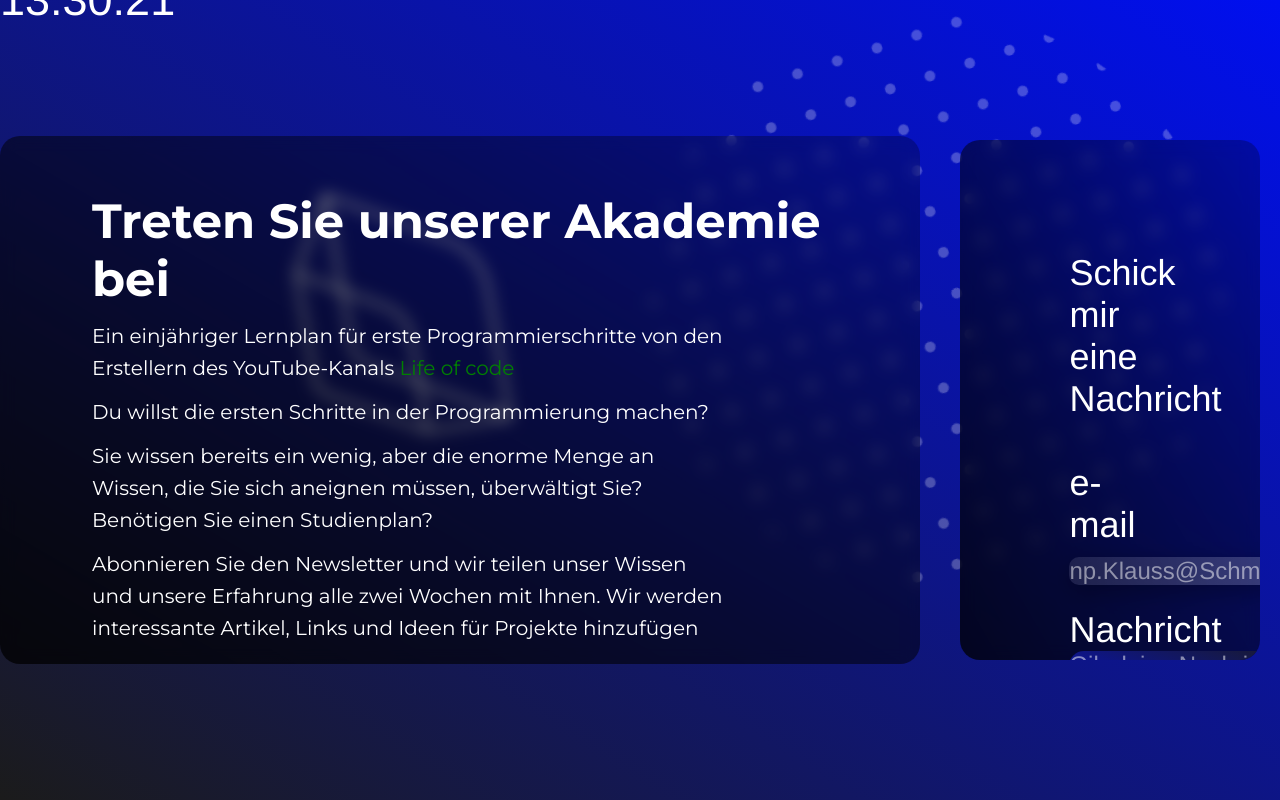
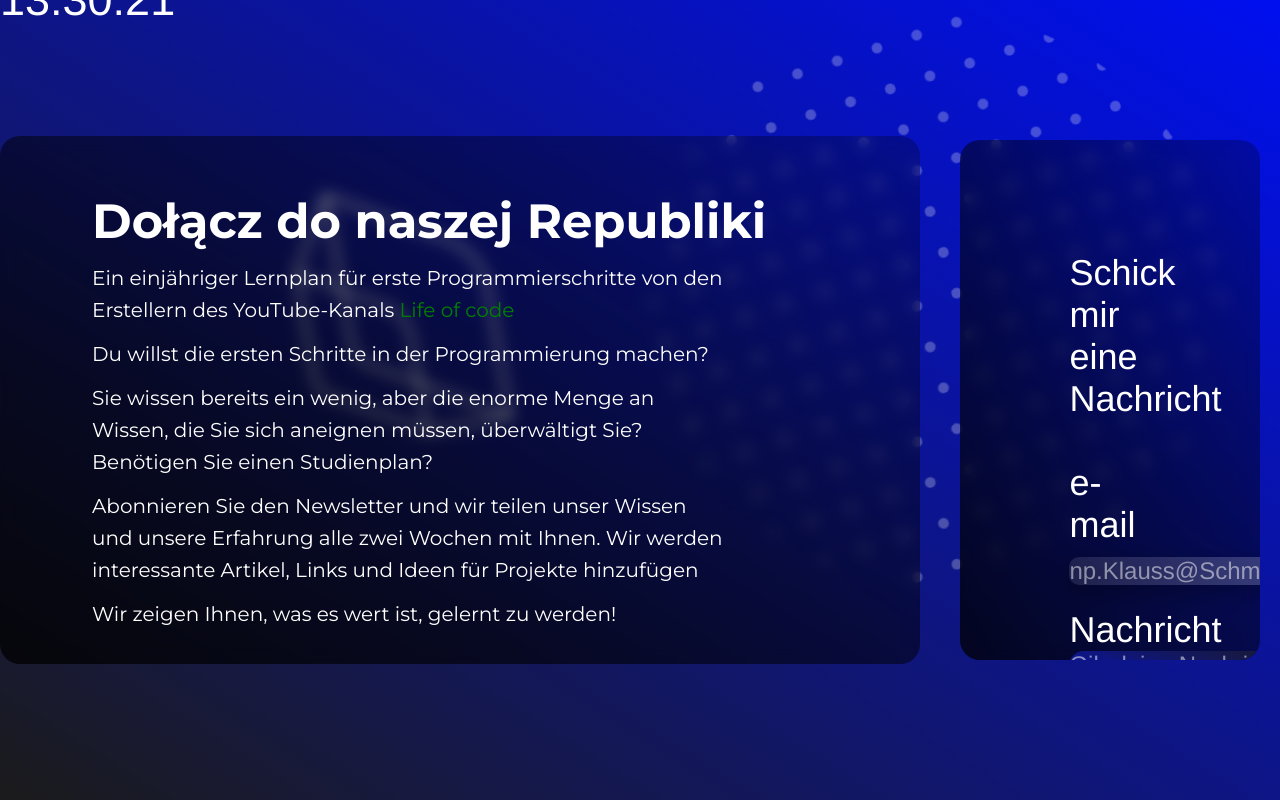
Before and after one commit to ol1mowski/Web_site, a plain HTML site: page index.html in a window 1280 px wide. Shown: the top 800 px of the page. Drawn offline with Linux system fonts and the light colour scheme.

Commit message:
Update index.html

```diff
--- a/index.html
+++ b/index.html
@@ -20,7 +20,7 @@
     </div>
     <div class="container con">
         <header>
-            <h1>Treten Sie unserer Akademie bei</h1>
+            <h1>Dołącz do naszej Republiki</h1>
         </header>
         <main>
             <section>
```
